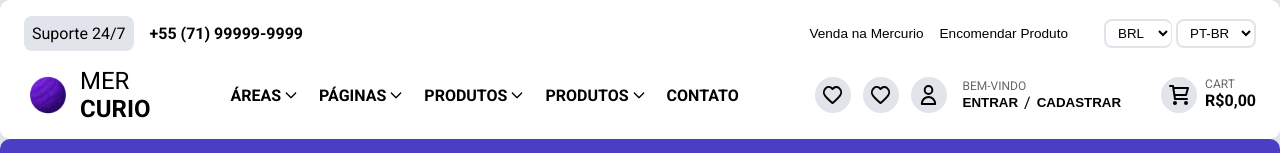
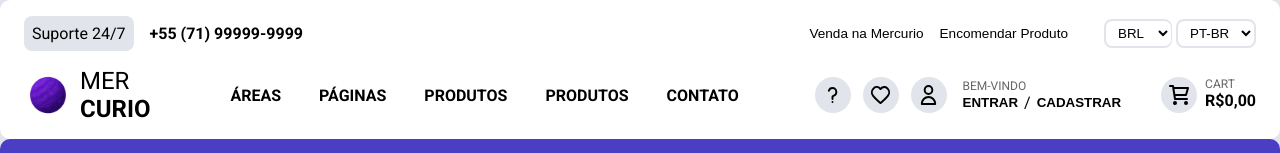
Before and after one commit to plucascarv/sistema-web-ecommerce-MATC82, an Angular app: page / in a window 1280 px wide. Shown: the top 153 px of the page. Built offline with nearby package versions, Linux system fonts and the light colour scheme.

Commit message:
pequenas mudanças em header: cores em hover e icones de botao

```diff
--- a/src/app/components/header/header-nav/header-nav.component.css
+++ b/src/app/components/header/header-nav/header-nav.component.css
@@ -22,7 +22,7 @@
 }
 
 .nav-menu {
-  gap: 20px;
+  gap: 38px;
 }
 
 .logo {
@@ -39,10 +39,8 @@
   gap: 2px;
 }
 
-.nav-menu a img {
-  display: inline;
-  width: 16px;
-  height: 16px;
+.nav-menu a:hover {
+  color: var(--c3);
 }
 
 .nav-end {
--- a/src/app/components/header/header-nav/header-nav.component.html
+++ b/src/app/components/header/header-nav/header-nav.component.html
@@ -7,17 +7,17 @@
     </div>
 
     <nav class="nav-menu">
-      <a href="#homes">ÁREAS <img src="/icons/down.svg" alt=""></a>
-      <a href="#pages">PÁGINAS <img src="/icons/down.svg" alt=""></a>
-      <a href="#products">PRODUTOS <img src="/icons/down.svg" alt=""></a>
-      <a href="#products">PRODUTOS <img src="/icons/down.svg" alt=""></a>
+      <a href="#homes">ÁREAS</a>
+      <a href="#pages">PÁGINAS</a>
+      <a href="#products">PRODUTOS</a>
+      <a href="#products">PRODUTOS</a>
       <a href="#contact">CONTATO</a>
     </nav>
   </div>
 
   <div class="nav-end">
     <div class="nav-end-buttons">
-      <button><img src="/icons/heart.svg" alt=""></button>
+      <button><img src="/icons/question.svg" alt=""></button>
       <button><img src="/icons/heart.svg" alt=""></button>
       <button><img src="/icons/user.svg" alt=""></button>
     </div>
--- a/src/app/components/header/header-supernav/header-supernav.component.css
+++ b/src/app/components/header/header-supernav/header-supernav.component.css
@@ -43,17 +43,13 @@
   position: relative;
 }
 
-.supernav-lang-curr #language::before {
-  content: "";
-  border-radius: 50%;
-  width: 8px;
-  height: 8px;
-  position: absolute;
-}
-
 select {
   background: var(--c0);
   border: solid 2px var(--c1);
   border-radius: 8px;
   padding: 4px 8px;
 }
+
+.supernav-button-item:hover {
+  color: var(--c3);
+}
--- a/src/styles.css
+++ b/src/styles.css
@@ -91,5 +91,5 @@ li {
 }
 
 .viewmore:hover {
-  color: black;
+  color: var(--c3);
 }
```
Also changed, not shown: public/brazil.png (added), public/icons/question.svg (added).
